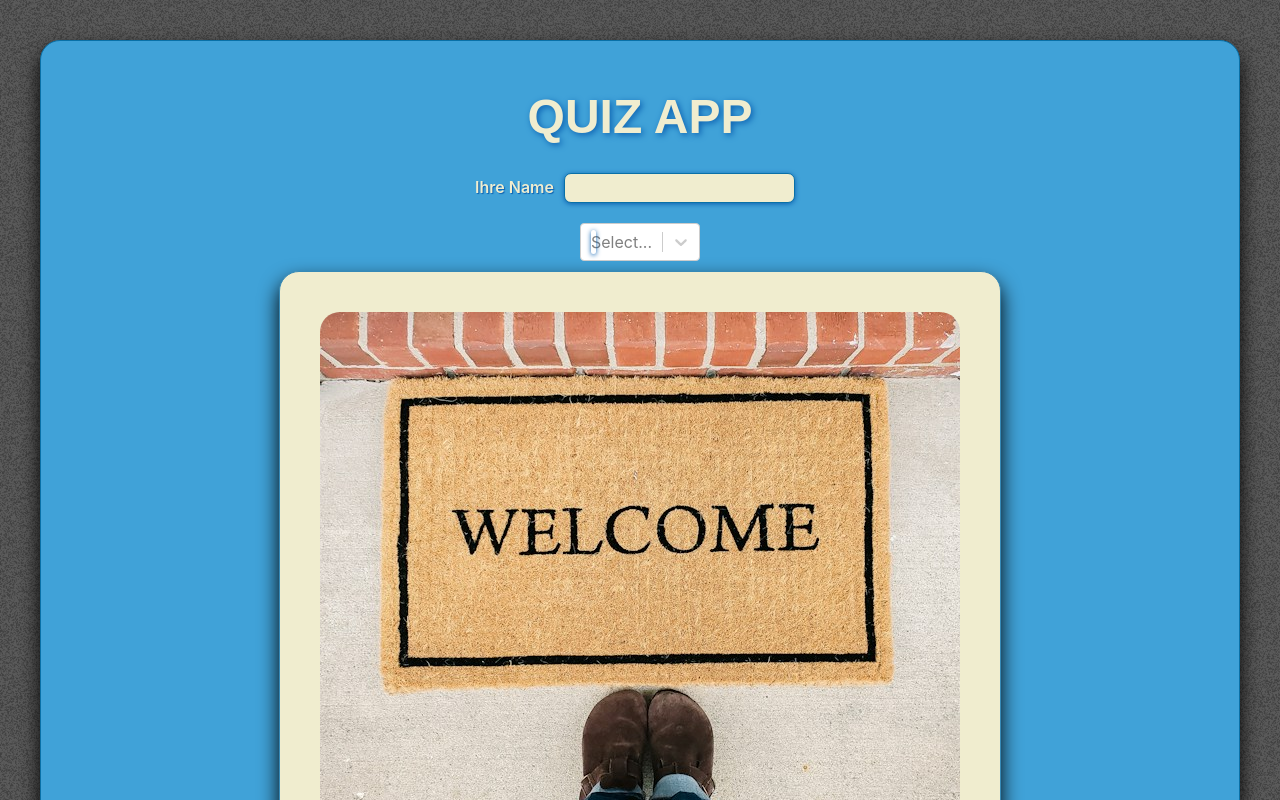
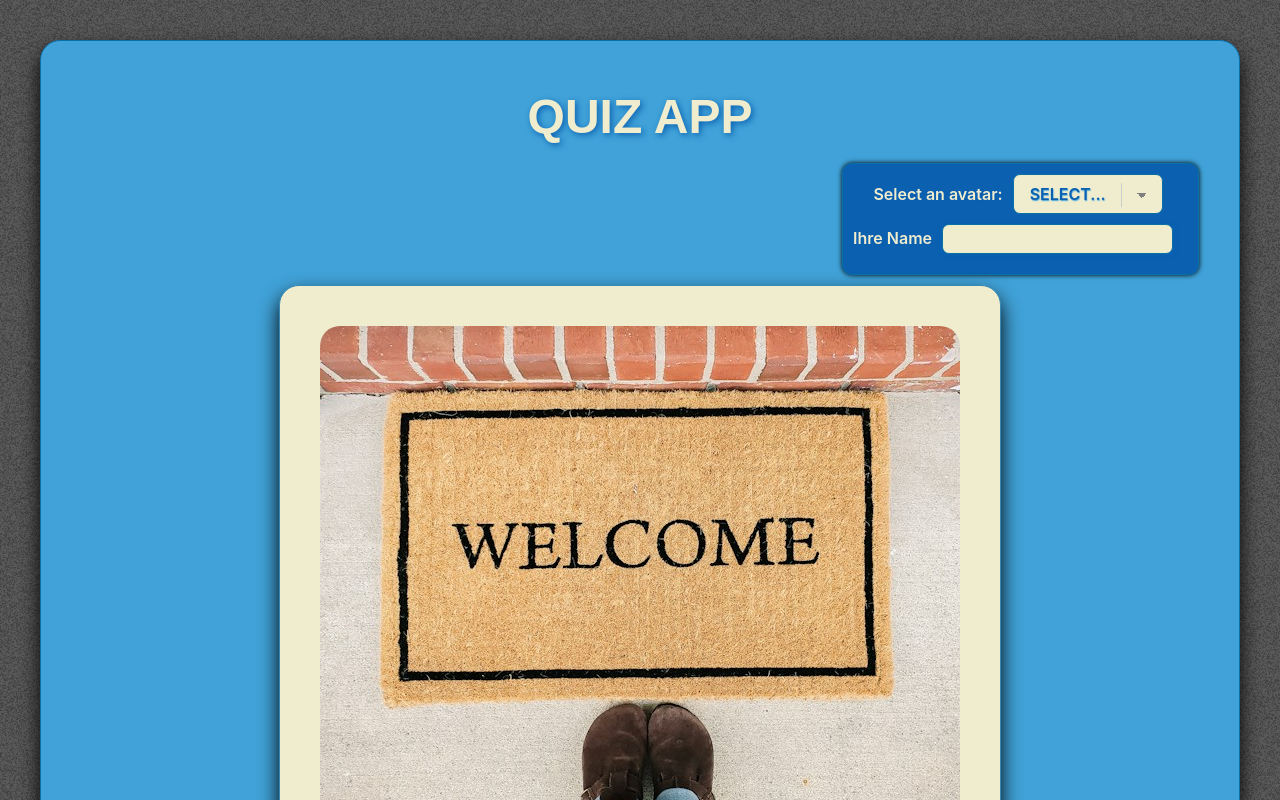
Before and after one commit to Tena99/quiz, a React (Vite) app: page / in a window 1280 px wide. Shown: the top 800 px of the page. Built offline with nearby package versions, Linux system fonts and the light colour scheme; a web font is replaced by a local one.

Commit message:
user profile fix

```diff
--- a/package.json
+++ b/package.json
@@ -11,8 +11,7 @@
   },
   "dependencies": {
     "react": "^18.2.0",
-    "react-dom": "^18.2.0",
-    "react-select": "^5.8.0"
+    "react-dom": "^18.2.0"
   },
   "devDependencies": {
     "@types/react": "^18.2.43",
--- a/src/App.css
+++ b/src/App.css
@@ -87,6 +87,7 @@ h1 {
 }
 .user {
   display: flex;
+  flex-direction: row;
   margin-right: 0;
   margin-left: auto;
   align-content: space-between;
@@ -95,7 +96,7 @@ h1 {
   align-items: center;
   border: 1px solid var(--dark-border-color);
   border-radius: 10px;
-  padding: 0 10px 0 0;
+  padding: 10px 15px 10px 10px;
   background-color: var(--primary-color);
   box-shadow: var(--block-shadow-small);
   .userimage {
@@ -131,3 +132,47 @@ label {
   font-weight: 600;
   text-shadow: var(--primary-color) 1px 1px 1px;
 }
+
+select {
+  text-shadow: var(--secondary-color) 0.5px 0.5px 1.2px;
+  background-color: var(--third-color);
+  color: var(--primary-color);
+  text-transform: uppercase;
+  border: thin solid var(--dark-border-color);
+  border-radius: 7px;
+  display: inline-block;
+  font: inherit;
+  line-height: 1em;
+  padding: 0.7em 3.5em 0.7em 1em;
+  font-weight: 600;
+  margin: 0 0 0 10px;
+  -webkit-box-sizing: border-box;
+  -moz-box-sizing: border-box;
+  box-sizing: border-box;
+  -webkit-appearance: none;
+  -moz-appearance: none;
+}
+
+/* arrows */
+
+select.minimal {
+  background-image: linear-gradient(45deg, transparent 50%, gray 50%),
+    linear-gradient(135deg, gray 50%, transparent 50%),
+    linear-gradient(to right, #ccc, #ccc);
+  background-position: calc(100% - 20px) calc(1em + 2px),
+    calc(100% - 15px) calc(1em + 2px), calc(100% - 2.5em) 0.5em;
+  background-size: 5px 5px, 5px 5px, 1px 1.5em;
+  background-repeat: no-repeat;
+}
+
+select.minimal:focus {
+  background-image: linear-gradient(45deg, green 50%, transparent 50%),
+    linear-gradient(135deg, transparent 50%, green 50%),
+    linear-gradient(to right, #ccc, #ccc);
+  background-position: calc(100% - 15px) 1em, calc(100% - 20px) 1em,
+    calc(100% - 2.5em) 0.5em;
+  background-size: 5px 5px, 5px 5px, 1px 1.5em;
+  background-repeat: no-repeat;
+  border-color: green;
+  outline: 0;
+}
--- a/src/App.jsx
+++ b/src/App.jsx
@@ -1,5 +1,4 @@
 import { useState } from "react";
-import Select from "react-select";
 import "./App.css";
 import Questions from "./components/Questions";
 import WelcomePage from "./components/WelcomePage";
@@ -28,28 +27,37 @@ function App() {
   };
 
   const [userName, setUserName] = useState("");
+
   function userData(userName) {
     console.log(userName);
   }
 
-  const avatar = (num) => {
-    switch (num) {
-      case 1:
-        return <img src={UserImage1} className="userimage" alt="u1" />;
-      case 2:
-        return <img src={UserImage2} className="userimage" alt="u2" />;
-      case 3:
-        return <img src={UserImage3} className="userimage" alt="u3" />;
-      case 4:
-        return <img src={UserImage4} className="userimage" alt="u4" />;
+  const [selectedLabel, setSelectedLabel] = useState("");
+  const labels = ["Photo 1", "Photo 2", "Photo 3", "Photo 4"];
+  const handleSelectChange = (event) => {
+    setSelectedLabel(event.target.value);
+  };
+  const setAvatar = () => {
+    switch (selectedLabel) {
+      case "Photo 1":
+        return <img src={UserImage1} className="userimage" alt="Photo 1" />;
+      case "Photo 2":
+        return <img src={UserImage2} className="userimage" alt="Photo 2" />;
+      case "Photo 3":
+        return <img src={UserImage3} className="userimage" alt="Photo 3" />;
+      case "Photo 4":
+        return <img src={UserImage4} className="userimage" alt="Photo 4" />;
+      default:
+        return null;
     }
   };
-  const avatars = [
-    { value: avatar(1), label: "User 1" },
-    { value: avatar(2), label: "User 2" },
-    { value: avatar(3), label: "User 3" },
-    { value: avatar(4), label: "User 4" },
-  ];
+
+  // const avatars = [
+  //   { value: avatar(1), label: "User 1" },
+  //   { value: avatar(2), label: "User 2" },
+  //   { value: avatar(3), label: "User 3" },
+  //   { value: avatar(4), label: "User 4" },
+  // ];
 
   const showPage = () => {
     switch (currentPage) {
@@ -87,29 +95,38 @@ function App() {
     <>
       <div className="app">
         <h1>Quiz app</h1>
+        <div className="user">
           {currentPage === 1 ? (
+            <div>
+              <label> Select an avatar:</label>
+              <select
+                className="minimal"
+                value={selectedLabel}
+                onChange={handleSelectChange}
+              >
+                <option value="">Select...</option>
+                {labels.map((label) => (
+                  <option key={label} value={label}>
+                    {label}
+                  </option>
+                ))}
+              </select>
               <form>
-            <label>
-              Ihre Name
+                <label htmlFor="name">Ihre Name</label>
                 <input
+                  id="name"
                   value={userName}
                   type="text"
                   name="name"
                   onChange={(event) => setUserName(event.target.value)}
                 />
-            </label>
               </form>
-        ) : (
-          ""
-        )}
-        {currentPage != 1 ? (
-          <div className="user">
-            <p>{userName}</p>
             </div>
           ) : (
             ""
           )}
-        <Select options={avatars} />
+          {currentPage != 1 ? <p>{userName}</p> : ""} {setAvatar()}
+        </div>
         {showPage()}
       </div>
     </>
```
Also changed, not shown: 1 other file (tests, documents, lock files or other folders). Lines whose indentation alone changed are shown as unchanged.
